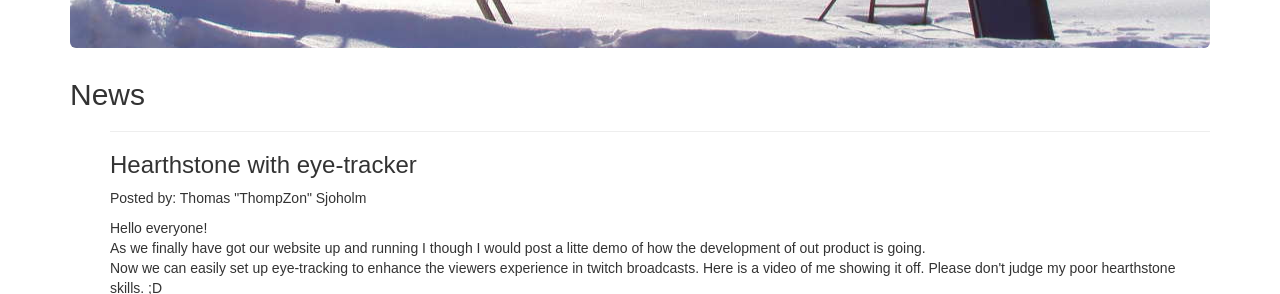
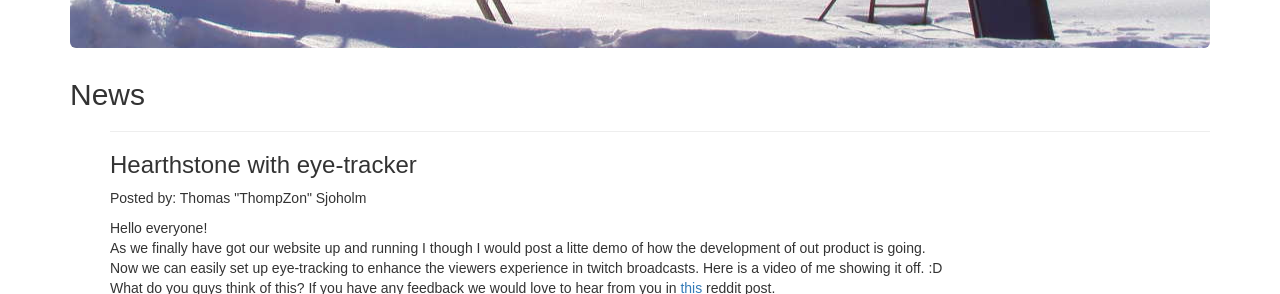
Before and after one commit to langest/BreamIOWebpage, a Jekyll site: the page built from index.html, in a window 1280 px wide and 900 px high, scrolled down 460 px, cut to the strip 0-294 px from the top of the window. Built offline with Jekyll 4.4.1, drawn with Linux system fonts in a browser that asks for light colours; nearby versions of some CDN libraries; some web fonts are replaced; Markdown is read by kramdown in place of the engine named in the settings.

Commit message:
Fixed last on thompzon post

```diff
--- a/_posts/2014-04-14-ThompZon-plays-HS.markdown
+++ b/_posts/2014-04-14-ThompZon-plays-HS.markdown
@@ -9,7 +9,9 @@
 	<p class="newscontent">
 		Hello everyone!<br>
 		As we finally have got our website up and running I though I would post a litte demo of how the development of out product is going.<br>
-		Now we can easily set up eye-tracking to enhance the viewers experience in twitch broadcasts. Here is a video of me showing it off. Please don't judge my poor hearthstone skills. ;D
-		<br><iframe width="560" height="315" src="//www.youtube.com/embed/jbswEkYlhso" frameborder="0" allowfullscreen></iframe>
+		Now we can easily set up eye-tracking to enhance the viewers experience in twitch broadcasts. Here is a video of me showing it off. :D
+	<br>
+	What do you guys think of this? If you have any feedback we would love to hear from you in <a href="http://www.reddit.com/r/hearthstone/comments/22zvez/hearthstone_with_eye_tracking/" target="_blank"> this</a> reddit post.
+		<br><br><iframe width="560" height="315" src="//www.youtube.com/embed/jbswEkYlhso" frameborder="0" allowfullscreen></iframe>
 	</p>
 </div>
```
